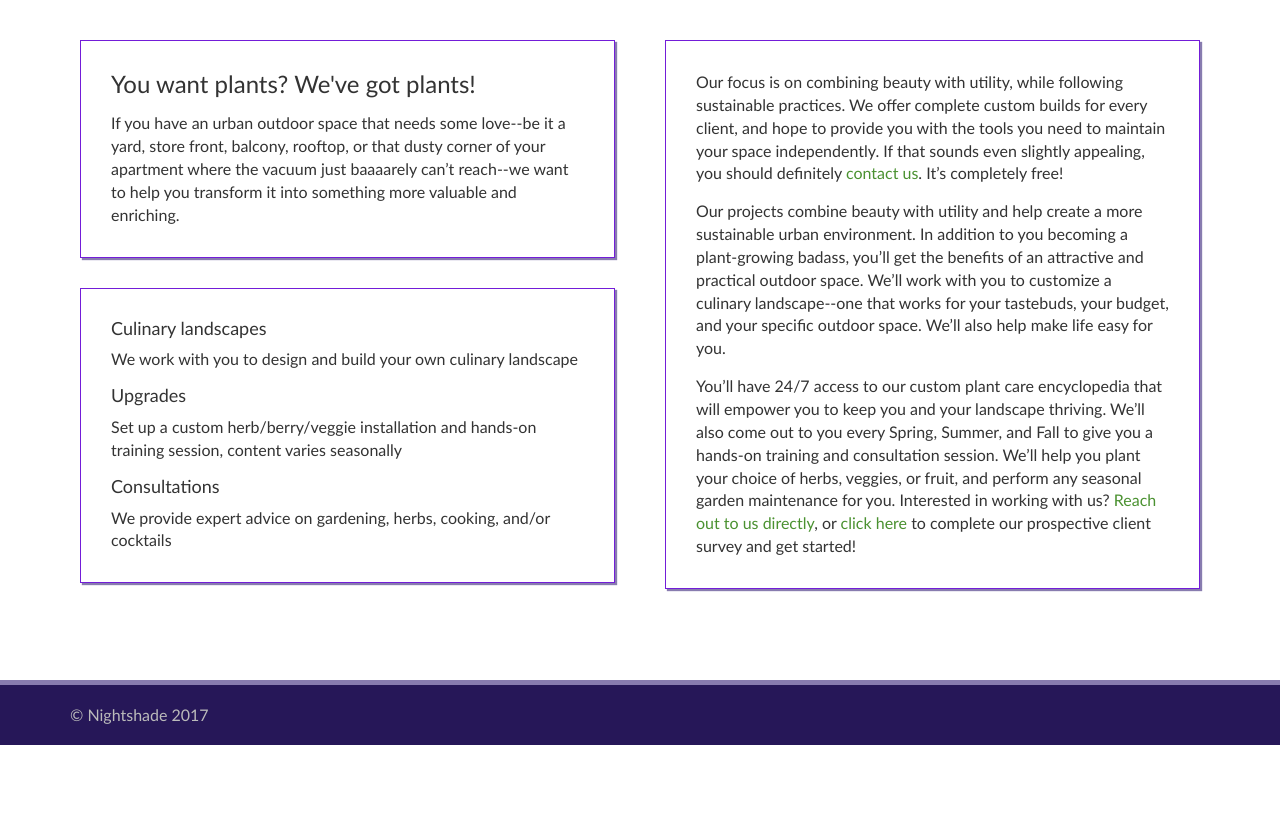
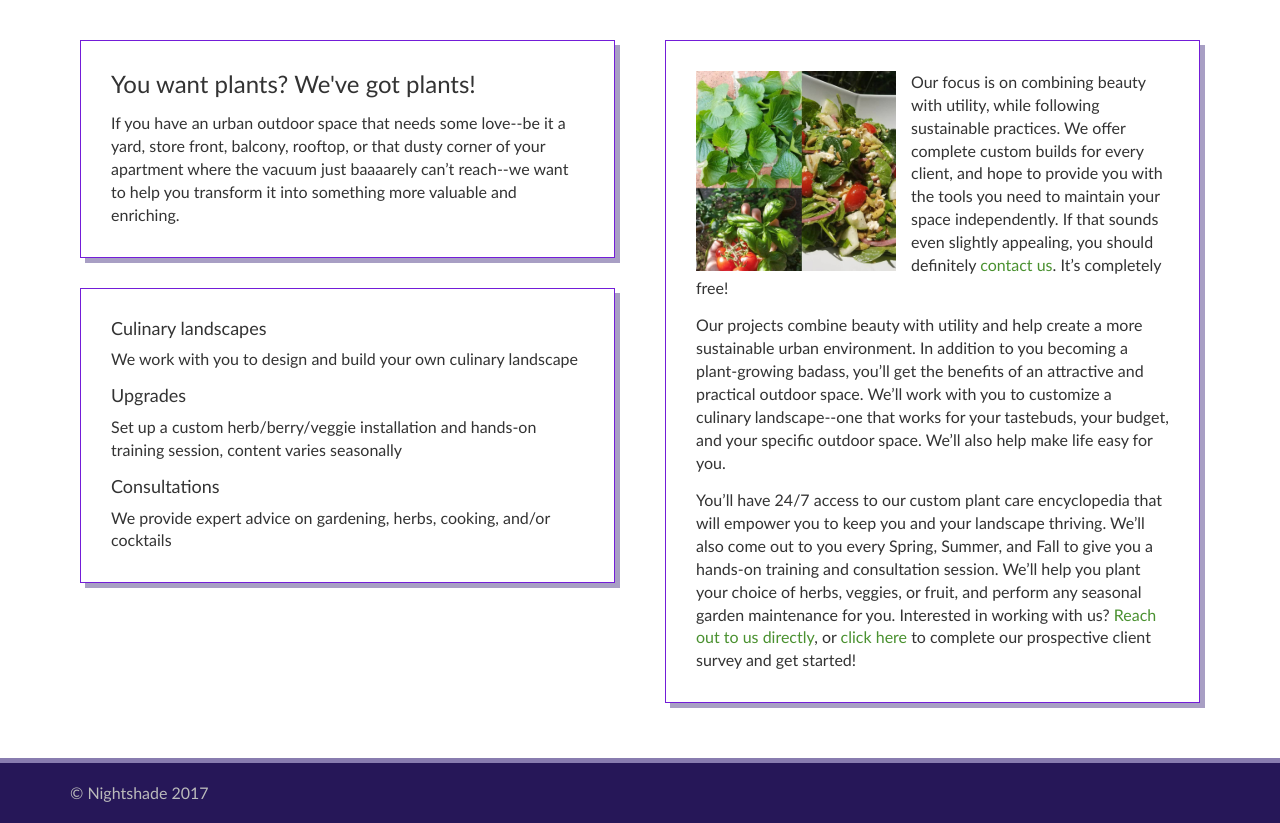
Before and after one commit to a-bort/Nightshade, a PHP site: page /services.html in a window 1280 px wide. Shown: the part 55-878 px from the top of the page. Before the commit the page ends 800 px from the top, so only its background shows below. Run offline with PHP 8.4, Linux system fonts and the light colour scheme; some libraries are stand-ins or nearby versions.

Commit message:
Styling updates

```diff
--- a/about.html
+++ b/about.html
@@ -35,10 +35,7 @@
     <div class="page-content">
       <div class="container">
         <div class="row about-row">
-          <div class="col-sm-3">
-            <img src="./images/greens.jpg" />
-          </div>
-          <div class="col-sm-9">
+          <div class="col-sm-12">
             <h3>The Backstory</h3>
             <p>Yo! We are Bort and Caleb...and we’re excited that you’re checking out this project. At one point along this path, we were both simply concerned about getting easier access to fresh herbs to cook with. Immediately, we noticed the bump in flavor and freshness in our homegrown herbs. We also began to realize that growing your own herbs also has other perks: convenience, less waste, and saving some serious dough at the grocery store (especially if you already opt for organic). </p>
             <p>We also found fulfillment in learning how to keep plants alive...err...how to cultivate our own personalized collection of fine herbs! We found a creative outlet in selecting plants that complemented our favorite cooking styles and cocktail recipes. It evokes a honest sense of pride and badassery when you walk out your back door, snip off a couple sprigs of flat-leaf parsley, and use that astounding aroma and flavor to bring out the highest potential in your own inspired culinary creation. We are home cooks, cocktail enthusiasts, DC denizens, and big fans of living the Good Life…join us on that journey!</p>
--- a/services.html
+++ b/services.html
@@ -51,7 +51,7 @@
           </div>
           <div class="col-sm-6">
             <div class="about-row">
-              <p>Our focus is on combining beauty with utility, while following sustainable practices. We offer complete custom builds for every client, and hope to provide you with the tools you need to maintain your space independently. If that sounds even slightly appealing, you should definitely <a href="./contact.html">contact us</a>. It’s completely free!</p>
+              <p><img src="./images/greens.jpg" class="left-image"/> Our focus is on combining beauty with utility, while following sustainable practices. We offer complete custom builds for every client, and hope to provide you with the tools you need to maintain your space independently. If that sounds even slightly appealing, you should definitely <a href="./contact.html">contact us</a>. It’s completely free!</p>
               <p>Our projects combine beauty with utility and help create a more sustainable urban environment. In addition to you becoming a plant-growing badass, you’ll get the benefits of an attractive and practical outdoor space. We’ll work with you to customize a culinary landscape--one that works for your tastebuds, your budget, and your specific outdoor space. We’ll also help make life easy for you. </p>
               <p>You’ll have 24/7 access to our custom plant care encyclopedia that will empower you to keep you and your landscape thriving. We’ll also come out to you every Spring, Summer, and Fall to give you a hands-on training and consultation session. We’ll help you plant your choice of herbs, veggies, or fruit, and perform any seasonal garden maintenance for you. Interested in working with us? <a href="mailto:nightshadelandscapes@gmail.com">Reach out to us directly</a>, or <a href="http://survey.a-bort.com/index" target="_blank">click here</a> to complete our prospective client survey and get started!</p>
             </div>
--- a/style.css
+++ b/style.css
@@ -97,9 +97,16 @@ a:hover, a:focus {
   height: 75px;
 }
 
+.left-image {
+  float: left;
+  margin-right: 10px;
+  margin-bottom: 0px !important;
+  max-width: 75px;
+}
+
 #jumbotron-image {
   /*width: 100%;*/
-  border: 1px solid #887CAF;
+  border: 2px solid #887CAF;
   width: 100%;
   /*overflow: hidden;*/
 }
@@ -111,7 +118,7 @@ a:hover, a:focus {
   padding: 20px;
   -webkit-box-shadow: 2px 2px 1px 0px #887CAF;
   -moz-box-shadow: 2px 2px 1px 0px #887CAF;
-  box-shadow: 2px 2px 1px 0px #887CAF;
+  box-shadow: 5px 5px 0px 0px #887CAFBA;
 }
 
 .about-row div[class^="col-"]:first-child {
@@ -206,13 +213,18 @@ a:hover, a:focus {
     }
 
     .about-row div[class^="col-"]:first-child {
-      padding-left: 0px;
+      padding-left: 0px !important;
       padding-right: 15px;
     }
 
     .about-row div[class^="col-"]:last-child {
       padding-left: 15px;
-      padding-right: 0px;
+      padding-right: 0px !important;
+    }
+
+    .left-image {
+      margin-right: 15px;
+      max-width: 125px;
     }
 }
 
@@ -222,5 +234,8 @@ a:hover, a:focus {
  * of the mobile and tablet styles.
  */
 @media (min-width: 78em) {
-
+  .left-image {
+    float: left;
+    max-width: 200px;
+  }
 }
```
